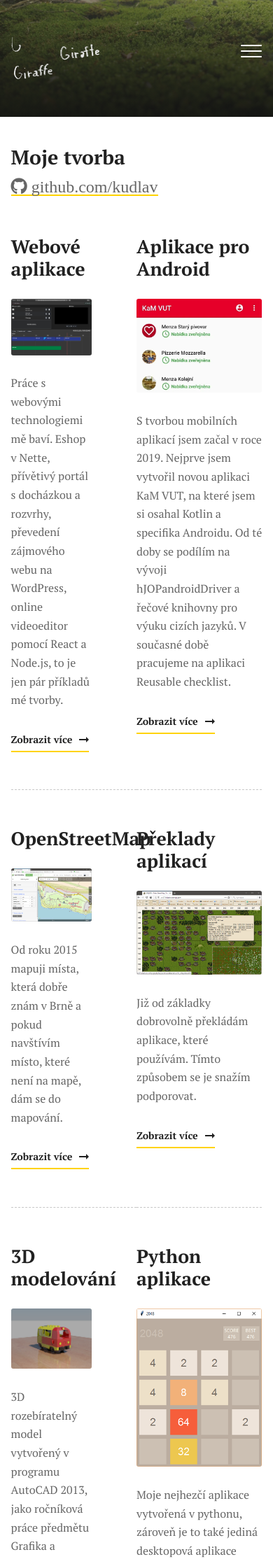
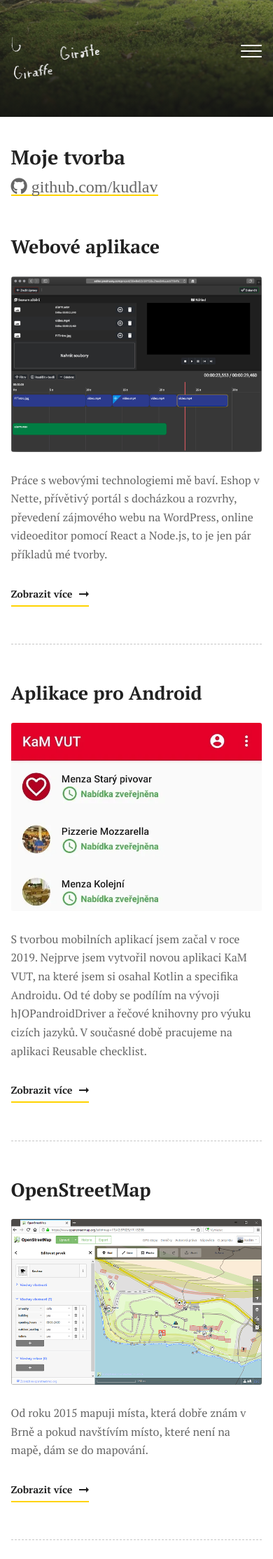
Before and after one commit to kudlav/kudlav.github.io, a Jekyll site: the page built from pages/myown.md, in a window 390 px wide. Shown: the top 2228 px of the page at 70% size. Built offline with Jekyll 4.4.1, drawn with Linux system fonts in a browser that asks for light colours.

Commit message:
Show posts in one column on small screen

```diff
--- a/assets/css/main.scss
+++ b/assets/css/main.scss
@@ -39,12 +39,14 @@ $palette: (
   display: flex;
   flex-wrap: wrap;
 
-  .post {
-    width: 50%;
+  @media only screen and (min-width: 600px) {
+    .post {
+      width: 50%;
 
-    &:nth-child(odd) {
-      padding-right: 4em;
-      box-sizing: border-box;
+      &:nth-child(odd) {
+        padding-right: 4em;
+        box-sizing: border-box;
+      }
     }
   }
 
```
